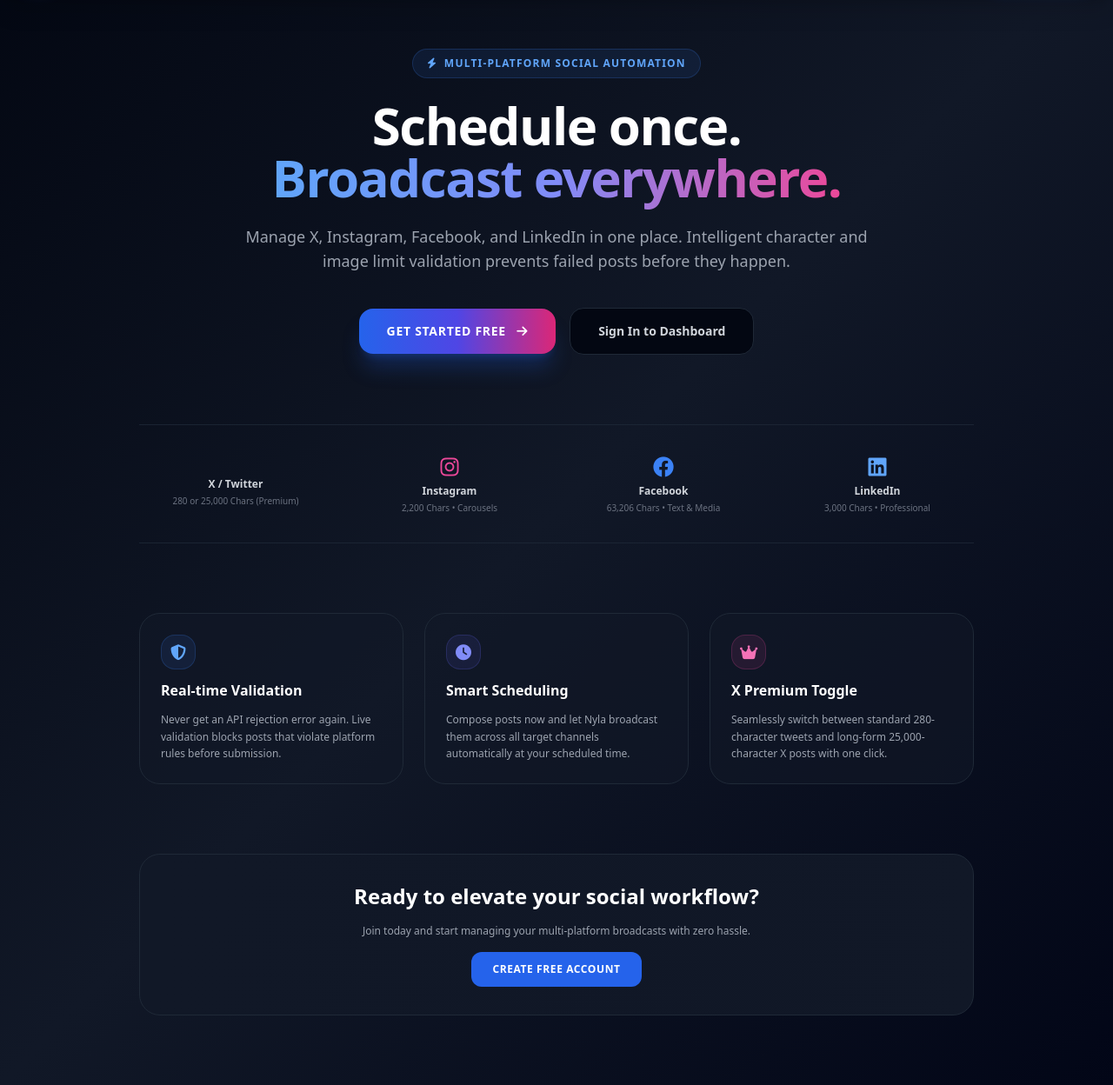
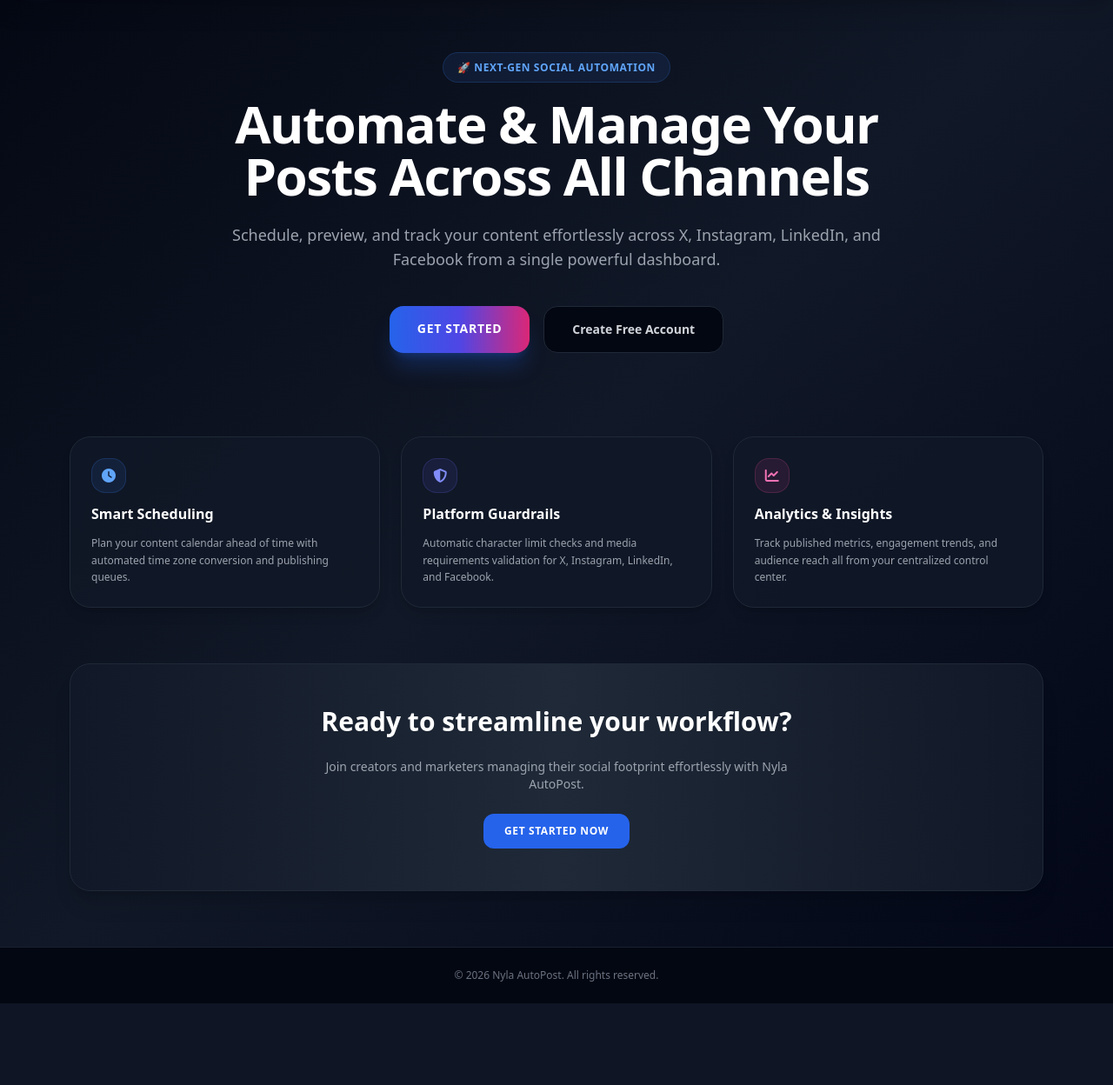
Before and after one commit to iwuanyanwu/nyla-autopost, a Flask app: page / in a window 1280 px wide. Shown: the part 73-1321 px from the top of the page at 87% size. After the commit the page ends 1227 px from the top, so only its background shows below. Run offline with Flask 3, Linux system fonts and the light colour scheme; some libraries are stand-ins or nearby versions.

Commit message:
fit the register and get started button

```diff
--- a/app.py
+++ b/app.py
@@ -58,6 +58,15 @@
         login_user(user)
         return redirect(url_for('dashboard'))
     return render_template('login.html')
+
+@app.route('/register', methods=['GET', 'POST'])
+def register():
+    if request.method == 'POST':
+        # Handle registration logic or redirect straight to login/dashboard
+        user = SimpleUser(1)
+        login_user(user)
+        return redirect(url_for('dashboard'))
+    return render_template('register.html')
 
 @app.route('/logout')
 @login_required
--- a/templates/base.html
+++ b/templates/base.html
@@ -3,7 +3,7 @@
 <head>
     <meta charset="UTF-8">
     <meta name="viewport" content="width=device-width, initial-scale=1.0">
-    <title>{% block title %}Nyla AutoPost - Social Media Automation{% endblock %}</title>
+    <title>{% block title %}Nyla AutoPost – Social Media Automation{% endblock %}</title>
     <script src="https://cdn.tailwindcss.com"></script>
     <link rel="stylesheet" href="https://cdnjs.cloudflare.com/ajax/libs/font-awesome/6.4.0/css/all.min.css">
 </head>
@@ -11,7 +11,7 @@
 
     <!-- NAVIGATION BAR -->
     <nav class="bg-gray-900/90 backdrop-blur-md border-b border-gray-800 sticky top-0 z-50 px-6 py-4 flex justify-between items-center shadow-xl">
-        <a href="{{ url_for('compose') }}" class="flex items-center gap-3 group">
+        <a href="{{ url_for('dashboard') if current_user.is_authenticated else url_for('index') }}" class="flex items-center gap-3 group">
             <div class="w-10 h-10 rounded-xl bg-gradient-to-tr from-blue-600 via-indigo-600 to-pink-500 flex items-center justify-center text-white text-lg font-black shadow-lg shadow-blue-500/30 group-hover:scale-105 transition">
                 N
             </div>
@@ -23,62 +23,42 @@
         {% if current_user.is_authenticated %}
         <div class="hidden md:flex items-center gap-1 bg-gray-800/80 p-1.5 rounded-2xl border border-gray-700/60 text-sm">
             <a href="{{ url_for('dashboard') }}" class="px-4 py-2 rounded-xl text-gray-300 hover:text-white hover:bg-gray-700/60 font-medium transition flex items-center gap-2">
-                <i class="fa-solid fa-chart-pie text-blue-400"></i> Dashboard
+                <i class="fa-solid fa-chart-pie"></i> Dashboard
             </a>
             <a href="{{ url_for('compose') }}" class="px-4 py-2 rounded-xl text-gray-300 hover:text-white hover:bg-gray-700/60 font-medium transition flex items-center gap-2">
-                <i class="fa-solid fa-pen-to-square text-indigo-400"></i> Compose
+                <i class="fa-solid fa-pen-nib"></i> Compose
             </a>
             <a href="{{ url_for('analytics') }}" class="px-4 py-2 rounded-xl text-gray-300 hover:text-white hover:bg-gray-700/60 font-medium transition flex items-center gap-2">
-                <i class="fa-solid fa-chart-line text-pink-400"></i> Analytics
+                <i class="fa-solid fa-chart-line"></i> Analytics
             </a>
             <a href="{{ url_for('settings') }}" class="px-4 py-2 rounded-xl text-gray-300 hover:text-white hover:bg-gray-700/60 font-medium transition flex items-center gap-2">
-                <i class="fa-solid fa-gear text-emerald-400"></i> Settings
+                <i class="fa-solid fa-gear"></i> Settings
             </a>
         </div>
-        <a href="{{ url_for('logout') }}" class="text-xs bg-red-500/10 text-red-400 border border-red-500/30 hover:bg-red-500 hover:text-white px-4 py-2 rounded-xl font-semibold transition">
-            Logout
-        </a>
+        <div>
+            <a href="{{ url_for('logout') }}" class="px-4 py-2.5 rounded-xl bg-red-600/10 border border-red-500/30 text-red-400 hover:bg-red-600 hover:text-white font-bold text-xs uppercase tracking-wider transition flex items-center gap-2">
+                <i class="fa-solid fa-right-from-bracket"></i> Logout
+            </a>
+        </div>
         {% else %}
         <div class="flex items-center gap-3">
             <a href="{{ url_for('login') }}" class="text-sm text-gray-300 hover:text-white font-medium px-3 py-2">Sign In</a>
-            <a href="{{ url_for('login') }}" class="text-sm bg-gradient-to-r from-blue-600 to-indigo-600 hover:from-blue-500 hover:to-indigo-500 text-white font-semibold px-5 py-2.5 rounded-xl transition shadow-lg shadow-blue-600/30">
+            <a href="{{ url_for('register') }}" class="text-sm bg-gradient-to-r from-blue-600 to-indigo-600 hover:from-blue-500 hover:to-indigo-500 text-white font-semibold px-5 py-2.5 rounded-xl transition shadow-lg shadow-blue-600/30">
                 Get Started
             </a>
         </div>
         {% endif %}
     </nav>
 
-    <!-- MOBILE BOTTOM NAV FOR LOGGED IN USERS -->
-    {% if current_user.is_authenticated %}
-    <div class="md:hidden fixed bottom-0 left-0 right-0 bg-gray-900/95 backdrop-blur-lg border-t border-gray-800 z-50 flex justify-around py-3 px-2">
-        <a href="{{ url_for('dashboard') }}" class="flex flex-col items-center text-xs text-gray-400 hover:text-blue-400">
-            <i class="fa-solid fa-chart-pie text-lg mb-1"></i> Dashboard
-        </a>
-        <a href="{{ url_for('compose') }}" class="flex flex-col items-center text-xs text-gray-400 hover:text-blue-400">
-            <i class="fa-solid fa-pen-to-square text-lg mb-1"></i> Compose
-        </a>
-        <a href="{{ url_for('analytics') }}" class="flex flex-col items-center text-xs text-gray-400 hover:text-blue-400">
-            <i class="fa-solid fa-chart-line text-lg mb-1"></i> Analytics
-        </a>
-        <a href="{{ url_for('settings') }}" class="flex flex-col items-center text-xs text-gray-400 hover:text-blue-400">
-            <i class="fa-solid fa-gear text-lg mb-1"></i> Settings
-        </a>
-    </div>
-    {% endif %}
-
-    <!-- MAIN CONTAINER -->
-    <main class="flex-1 container mx-auto px-4 py-6 max-w-5xl mb-16 md:mb-6">
-        {% with messages = get_flashed_messages() %}
-            {% if messages %}
-                {% for message in messages %}
-                    <div class="bg-gradient-to-r from-blue-600/90 to-indigo-600/90 text-white p-4 rounded-2xl mb-6 shadow-xl border border-blue-400/30 flex items-center gap-3">
-                        <i class="fa-solid fa-circle-check text-xl"></i>
-                        <span class="text-sm font-semibold">{{ message }}</span>
-                    </div>
-                {% endfor %}
-            {% endif %}
-        {% endwith %}
+    <!-- MAIN CONTENT CONTAINER -->
+    <main class="flex-grow container mx-auto px-4 py-8 max-w-6xl">
         {% block content %}{% endblock %}
     </main>
+
+    <!-- FOOTER -->
+    <footer class="border-t border-gray-800/80 bg-gray-950 py-6 text-center text-xs text-gray-500">
+        &copy; 2026 Nyla AutoPost. All rights reserved.
+    </footer>
+
 </body>
 </html>
--- a/templates/landing.html
+++ b/templates/landing.html
@@ -1,95 +1,62 @@
 {% extends "base.html" %}
-{% block title %}Nyla AutoPost - Schedule & Broadcast Across All Platforms{% endblock %}
+{% block title %}Nyla AutoPost – Multi-Channel Social Media Automation{% endblock %}
 
 {% block content %}
-<div class="max-w-6xl mx-auto space-y-20 py-8 px-4">
-
-    <!-- HERO SECTION -->
-    <div class="text-center space-y-6 max-w-3xl mx-auto">
-        <div class="inline-flex items-center gap-2 px-4 py-2 rounded-full bg-blue-500/10 border border-blue-500/20 text-blue-400 text-xs font-bold uppercase tracking-widest">
-            <i class="fa-solid fa-bolt"></i> Multi-Platform Social Automation
-        </div>
-
-        <h1 class="text-4xl md:text-6xl font-black text-white leading-tight tracking-tight">
-            Schedule once. <br>
-            <span class="bg-gradient-to-r from-blue-400 via-indigo-400 to-pink-500 bg-clip-text text-transparent">Broadcast everywhere.</span>
+<div class="space-y-16 py-8">
+    <div class="text-center max-w-3xl mx-auto space-y-6">
+        <span class="bg-blue-500/10 text-blue-400 text-xs font-bold px-4 py-2 rounded-full border border-blue-500/20 uppercase tracking-wider">
+            🚀 Next-Gen Social Automation
+        </span>
+        <h1 class="text-4xl md:text-6xl font-black text-white tracking-tight leading-tight">
+            Automate & Manage Your Posts Across All Channels
         </h1>
-
         <p class="text-gray-400 text-base md:text-lg leading-relaxed">
-            Manage X, Instagram, Facebook, and LinkedIn in one place. Intelligent character and image limit validation prevents failed posts before they happen.
+            Schedule, preview, and track your content effortlessly across X, Instagram, LinkedIn, and Facebook from a single powerful dashboard.
         </p>
-
-        <div class="flex flex-col sm:flex-row items-center justify-center gap-4 pt-4">
-            <a href="{{ url_for('login') }}" class="w-full sm:w-auto px-8 py-4 bg-gradient-to-r from-blue-600 via-indigo-600 to-pink-600 hover:opacity-90 text-white font-extrabold rounded-2xl transition shadow-xl shadow-blue-600/25 text-sm uppercase tracking-wider text-center">
-                Get Started Free <i class="fa-solid fa-arrow-right ml-2"></i>
+        <div class="flex flex-col sm:flex-row justify-center gap-4 pt-4">
+            <a href="{{ url_for('register') }}" class="w-full sm:w-auto px-8 py-4 bg-gradient-to-r from-blue-600 via-indigo-600 to-pink-600 hover:opacity-90 text-white font-extrabold rounded-2xl transition shadow-xl shadow-blue-600/25 text-sm uppercase tracking-wider text-center">
+                Get Started
             </a>
-            <a href="{{ url_for('login') }}" class="w-full sm:w-auto px-8 py-4 bg-gray-950 border border-gray-800 hover:border-gray-700 text-gray-300 font-bold rounded-2xl transition text-sm text-center">
-                Sign In to Dashboard
-            </a>
-        </div>
-    </div>
-
-    <!-- SUPPORTED PLATFORMS STRIP -->
-    <div class="border-y border-gray-800/80 py-8 grid grid-cols-2 md:grid-cols-4 gap-6 text-center">
-        <div class="space-y-1">
-            <i class="fa-brands fa-x-twitter text-white text-2xl"></i>
-            <p class="text-xs font-bold text-gray-300">X / Twitter</p>
-            <p class="text-[10px] text-gray-500">280 or 25,000 Chars (Premium)</p>
-        </div>
-        <div class="space-y-1">
-            <i class="fa-brands fa-instagram text-pink-500 text-2xl"></i>
-            <p class="text-xs font-bold text-gray-300">Instagram</p>
-            <p class="text-[10px] text-gray-500">2,200 Chars • Carousels</p>
-        </div>
-        <div class="space-y-1">
-            <i class="fa-brands fa-facebook text-blue-500 text-2xl"></i>
-            <p class="text-xs font-bold text-gray-300">Facebook</p>
-            <p class="text-[10px] text-gray-500">63,206 Chars • Text & Media</p>
-        </div>
-        <div class="space-y-1">
-            <i class="fa-brands fa-linkedin text-blue-400 text-2xl"></i>
-            <p class="text-xs font-bold text-gray-300">LinkedIn</p>
-            <p class="text-[10px] text-gray-500">3,000 Chars • Professional</p>
-        </div>
-    </div>
-
-    <!-- INTERACTIVE FEATURE HIGHLIGHTS -->
-    <div class="grid md:grid-cols-3 gap-6">
-        <div class="bg-gray-900/60 p-6 rounded-3xl border border-gray-800 space-y-3 hover:border-blue-500/40 transition">
-            <div class="w-10 h-10 rounded-2xl bg-blue-500/10 border border-blue-500/20 flex items-center justify-center text-blue-400 text-lg">
-                <i class="fa-solid fa-shield-halved"></i>
-            </div>
-            <h3 class="text-white font-bold text-base">Real-time Validation</h3>
-            <p class="text-gray-400 text-xs leading-relaxed">Never get an API rejection error again. Live validation blocks posts that violate platform rules before submission.</p>
-        </div>
-
-        <div class="bg-gray-900/60 p-6 rounded-3xl border border-gray-800 space-y-3 hover:border-indigo-500/40 transition">
-            <div class="w-10 h-10 rounded-2xl bg-indigo-500/10 border border-indigo-500/20 flex items-center justify-center text-indigo-400 text-lg">
-                <i class="fa-solid fa-clock"></i>
-            </div>
-            <h3 class="text-white font-bold text-base">Smart Scheduling</h3>
-            <p class="text-gray-400 text-xs leading-relaxed">Compose posts now and let Nyla broadcast them across all target channels automatically at your scheduled time.</p>
-        </div>
-
-        <div class="bg-gray-900/60 p-6 rounded-3xl border border-gray-800 space-y-3 hover:border-pink-500/40 transition">
-            <div class="w-10 h-10 rounded-2xl bg-pink-500/10 border border-pink-500/20 flex items-center justify-center text-pink-400 text-lg">
-                <i class="fa-solid fa-crown"></i>
-            </div>
-            <h3 class="text-white font-bold text-base">X Premium Toggle</h3>
-            <p class="text-gray-400 text-xs leading-relaxed">Seamlessly switch between standard 280-character tweets and long-form 25,000-character X posts with one click.</p>
-        </div>
-    </div>
-
-    <!-- FOOTER CALL TO ACTION -->
-    <div class="bg-gradient-to-r from-gray-900 via-gray-900/90 to-gray-900 border border-gray-800 p-8 rounded-3xl text-center space-y-4">
-        <h2 class="text-2xl font-bold text-white">Ready to elevate your social workflow?</h2>
-        <p class="text-gray-400 text-xs max-w-md mx-auto">Join today and start managing your multi-platform broadcasts with zero hassle.</p>
-        <div>
-            <a href="{{ url_for('login') }}" class="inline-block px-6 py-3 bg-blue-600 hover:bg-blue-500 text-white font-bold text-xs uppercase tracking-wider rounded-xl transition">
+            <a href="{{ url_for('register') }}" class="w-full sm:w-auto px-8 py-4 bg-gray-950 border border-gray-800 hover:border-gray-700 text-gray-300 font-bold rounded-2xl transition text-sm text-center">
                 Create Free Account
             </a>
         </div>
     </div>
 
+    <!-- FEATURES GRID -->
+    <div class="grid grid-cols-1 md:grid-cols-3 gap-6 pt-8">
+        <div class="bg-gray-900/80 p-6 rounded-3xl border border-gray-800 shadow-lg space-y-3">
+            <div class="w-10 h-10 rounded-2xl bg-blue-500/10 border border-blue-500/20 flex items-center justify-center text-blue-400">
+                <i class="fa-solid fa-clock"></i>
+            </div>
+            <h3 class="text-white font-bold text-base">Smart Scheduling</h3>
+            <p class="text-gray-400 text-xs leading-relaxed">Plan your content calendar ahead of time with automated time zone conversion and publishing queues.</p>
+        </div>
+        <div class="bg-gray-900/80 p-6 rounded-3xl border border-gray-800 shadow-lg space-y-3">
+            <div class="w-10 h-10 rounded-2xl bg-indigo-500/10 border border-indigo-500/20 flex items-center justify-center text-indigo-400">
+                <i class="fa-solid fa-shield-halved"></i>
+            </div>
+            <h3 class="text-white font-bold text-base">Platform Guardrails</h3>
+            <p class="text-gray-400 text-xs leading-relaxed">Automatic character limit checks and media requirements validation for X, Instagram, LinkedIn, and Facebook.</p>
+        </div>
+        <div class="bg-gray-900/80 p-6 rounded-3xl border border-gray-800 shadow-lg space-y-3">
+            <div class="w-10 h-10 rounded-2xl bg-pink-500/10 border border-pink-500/20 flex items-center justify-center text-pink-400">
+                <i class="fa-solid fa-chart-line"></i>
+            </div>
+            <h3 class="text-white font-bold text-base">Analytics & Insights</h3>
+            <p class="text-gray-400 text-xs leading-relaxed">Track published metrics, engagement trends, and audience reach all from your centralized control center.</p>
+        </div>
+    </div>
+
+    <!-- CALL TO ACTION BANNER -->
+    <div class="bg-gradient-to-r from-gray-900 via-gray-800 to-gray-900 p-8 md:p-12 rounded-3xl border border-gray-800 shadow-xl text-center space-y-6">
+        <h2 class="text-2xl md:text-3xl font-black text-white">Ready to streamline your workflow?</h2>
+        <p class="text-gray-400 text-sm max-w-xl mx-auto">Join creators and marketers managing their social footprint effortlessly with Nyla AutoPost.</p>
+        <div>
+            <a href="{{ url_for('register') }}" class="inline-block px-6 py-3 bg-blue-600 hover:bg-blue-500 text-white font-bold text-xs uppercase tracking-wider rounded-xl transition">
+                Get Started Now
+            </a>
+        </div>
+    </div>
 </div>
 {% endblock %}
```
Also changed, not shown: templates/login.html (+20 -11 lines).
